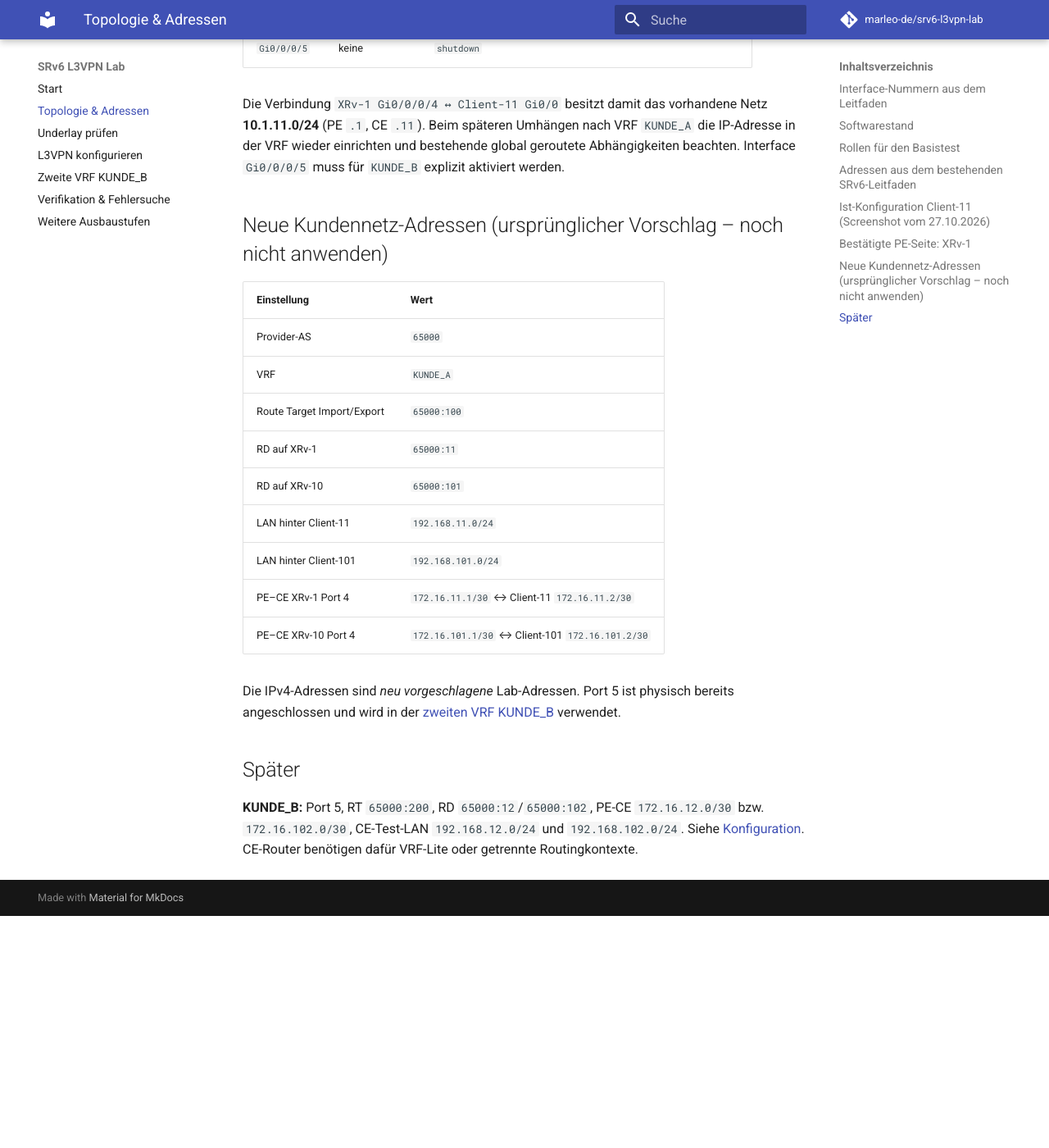
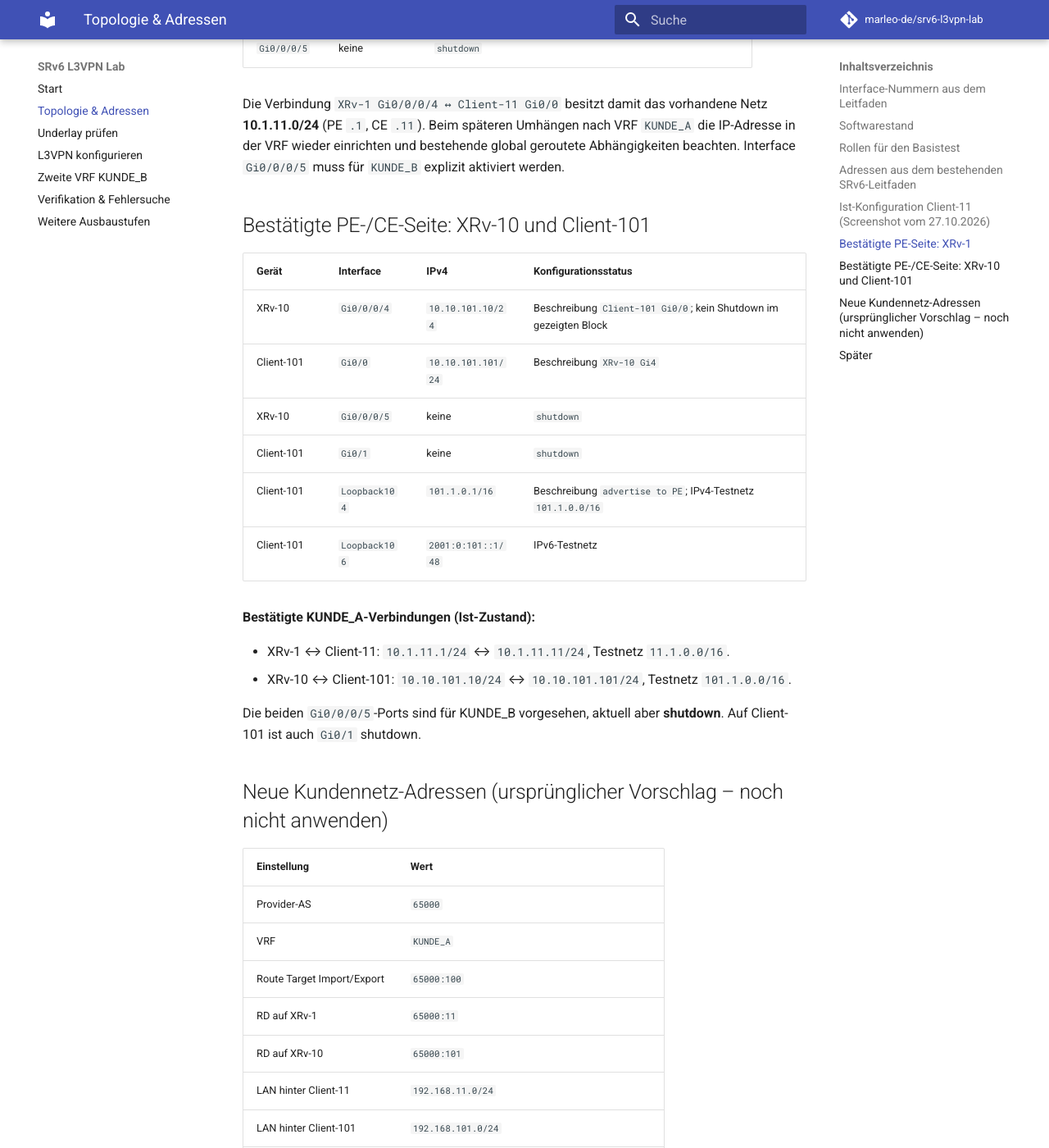
Before and after one commit to marleo-de/srv6-l3vpn-lab, an MkDocs documentation site: the page built from docs/topologie.md, in a window 1280 px wide and 1400 px high, scrolled down 2630 px. Shown: the whole window at 82% size. Built offline with MkDocs 1.6.1 and Material for MkDocs 9.7.7, drawn with Linux system fonts in a browser that asks for light colours; comment, search, counter and statistics services are not loaded; before the commit the page ends 3747 px from its top, so only the background shows below that.

Commit message:
Document confirmed XRv-10 and Client-101 interfaces and loopbacks

```diff
--- a/docs/topologie.md
+++ b/docs/topologie.md
@@ -71,6 +71,24 @@ Screenshot der laufenden Konfiguration:
 
 Die Verbindung `XRv-1 Gi0/0/0/4 ↔ Client-11 Gi0/0` besitzt damit das vorhandene Netz **10.1.11.0/24** (PE `.1`, CE `.11`). Beim späteren Umhängen nach VRF `KUNDE_A` die IP-Adresse in der VRF wieder einrichten und bestehende global geroutete Abhängigkeiten beachten. Interface `Gi0/0/0/5` muss für `KUNDE_B` explizit aktiviert werden.
 
+## Bestätigte PE-/CE-Seite: XRv-10 und Client-101
+
+| Gerät | Interface | IPv4 | Konfigurationsstatus |
+|---|---|---|---|
+| XRv-10 | `Gi0/0/0/4` | `10.10.101.10/24` | Beschreibung `Client-101 Gi0/0`; kein Shutdown im gezeigten Block |
+| Client-101 | `Gi0/0` | `10.10.101.101/24` | Beschreibung `XRv-10 Gi4` |
+| XRv-10 | `Gi0/0/0/5` | keine | `shutdown` |
+| Client-101 | `Gi0/1` | keine | `shutdown` |
+| Client-101 | `Loopback104` | `101.1.0.1/16` | Beschreibung `advertise to PE`; IPv4-Testnetz `101.1.0.0/16` |
+| Client-101 | `Loopback106` | `2001:0:101::1/48` | IPv6-Testnetz |
+
+**Bestätigte KUNDE_A-Verbindungen (Ist-Zustand):**
+
+- XRv-1 ↔ Client-11: `10.1.11.1/24` ↔ `10.1.11.11/24`, Testnetz `11.1.0.0/16`.
+- XRv-10 ↔ Client-101: `10.10.101.10/24` ↔ `10.10.101.101/24`, Testnetz `101.1.0.0/16`.
+
+Die beiden `Gi0/0/0/5`-Ports sind für KUNDE_B vorgesehen, aktuell aber **shutdown**. Auf Client-101 ist auch `Gi0/1` shutdown.
+
 ## Neue Kundennetz-Adressen (ursprünglicher Vorschlag – noch nicht anwenden)
 
 | Einstellung | Wert |
```
